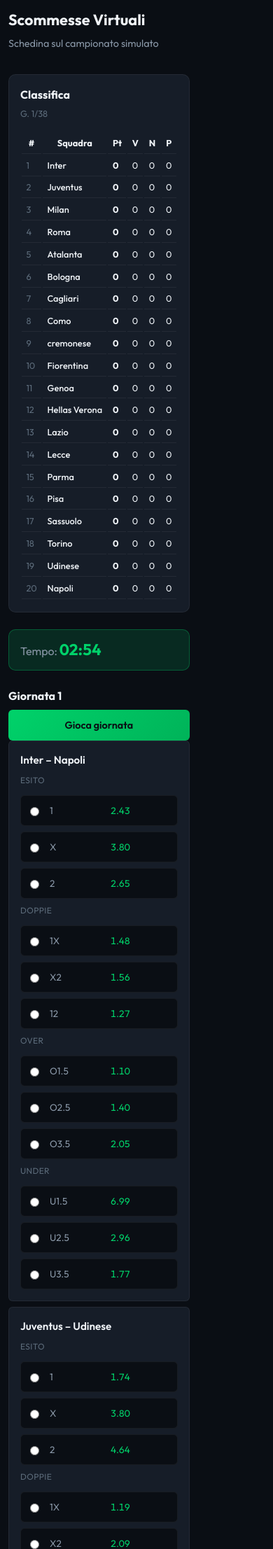
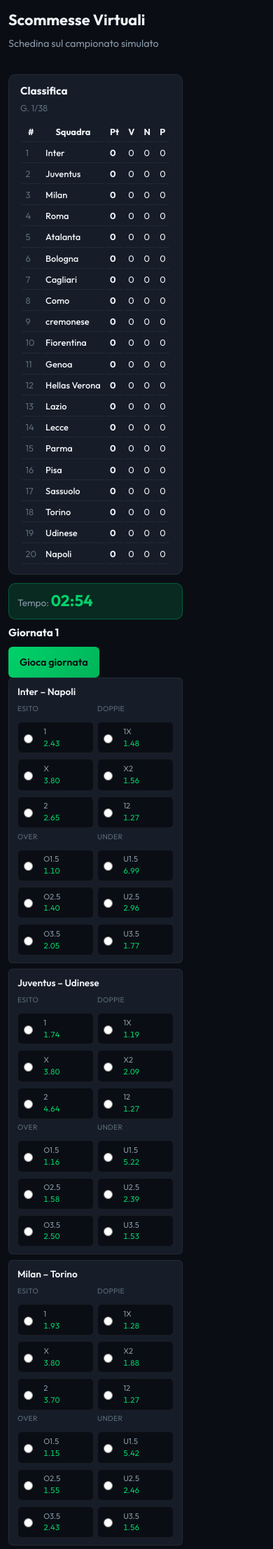
Before and after one commit to marchese565/Pippobet, a Flask app: page /virtuali in a window 390 px wide. Shown: the part 183-2396 px from the top of the page at 70% size. Run offline with Flask 3, Linux system fonts and the light colour scheme; the visitor is signed in with stand-in values (Sample User, id 1).

Commit message:
messaggio

```diff
--- a/static/style.css
+++ b/static/style.css
@@ -1866,24 +1866,76 @@
   .admin-stats { flex-direction: column; }
   .admin-stat { width: 100%; }
 
-  /* Virtuali */
-  .virtuali-centro { grid-template-columns: 1fr; }
-  .classifica-panel { position: static; }
+  /* Virtuali mobile: compatto, meno longilineo */
+  .virtuali-with-schedina { gap: 1rem; }
+  .virtuali-centro { grid-template-columns: 1fr; gap: 0.75rem; }
+  .classifica-panel {
+    position: static;
+    padding: 0.75rem 1rem;
+  }
+  .classifica-panel h2 { font-size: 0.95rem; margin-bottom: 0.25rem; }
+  .giornata-info { font-size: 0.8rem; margin-bottom: 0.5rem; }
+  .tabella-classifica { font-size: 0.8rem; }
+  .tabella-classifica th, .tabella-classifica td { padding: 0.25rem 0.35rem; }
+
+  .partite-virtuali h2 { font-size: 0.95rem; margin: 0 0 0.5rem 0; }
+  .form-gioca { margin-bottom: 0.75rem; }
+  .countdown-bar {
+    padding: 0.5rem 0.75rem;
+    margin-bottom: 0.5rem;
+  }
+  .countdown-label { font-size: 0.85rem; }
+  .countdown-value { font-size: 1.25rem; }
+  .btn-gioca { padding: 0.5rem 1rem; font-size: 0.9rem; }
+
+  /* Quote: 4 colonne affiancate, compatte */
   .quote-grid {
-    grid-template-columns: repeat(2, 1fr);
+    grid-template-columns: repeat(4, 1fr);
+    gap: 0.35rem;
+  }
+  .quote-group .group-label {
+    font-size: 0.65rem;
+    margin-bottom: 0.15rem;
+  }
+  .quote-group label {
+    padding: 0.35rem 0.25rem;
+    font-size: 0.75rem;
+    min-height: 36px;
+  }
+  .quote-group label span { flex-wrap: wrap; }
+  .quote-opzione { font-size: 0.7rem; }
+  .quote-valore { font-size: 0.75rem; }
+
+  .partita-virtuale {
+    padding: 0.6rem 0.75rem;
+    margin-bottom: 0.5rem;
+  }
+  .partita-match {
+    font-size: 0.9rem;
+    margin-bottom: 0.4rem;
+  }
+
+  /* Schedina: barra compatta */
+  .virtuali-destra { width: 100%; }
+  .schedina-panel {
+    position: static;
+    padding: 0.75rem 1rem;
+  }
+  .schedina-panel h3 { font-size: 0.9rem; margin-bottom: 0.5rem; }
+  .riep-selezioni { max-height: 100px; font-size: 0.8rem; }
+  .riep-riga { padding: 0.25rem 0; font-size: 0.85rem; }
+  .schedina-actions {
+    flex-wrap: wrap;
     gap: 0.5rem;
-  }
-  .quote-group label {
-    padding: 0.6rem 0.5rem;
-    font-size: 0.85rem;
-    min-height: 44px;
-  }
-  .partita-virtuale { padding: 1rem; }
-  .partita-match { margin-bottom: 0.5rem; }
-  .schedina-panel { position: static; }
-  .countdown-bar { padding: 0.75rem 1rem; }
-  .countdown-value { font-size: 1.5rem; }
-  .btn-gioca { width: 100%; min-height: 44px; }
+    margin-top: 0.5rem;
+  }
+  .schedina-actions label { font-size: 0.85rem; }
+  .schedina-actions input { width: 70px; padding: 0.4rem; font-size: 0.9rem; }
+  .btn-schedina { padding: 0.5rem 0.75rem; font-size: 0.85rem; }
+
+  .calendario-panel { padding: 0.75rem 1rem; }
+  .calendario-panel h3 { font-size: 0.9rem; }
+  .calendario-giornate { max-height: 180px; }
 
   /* Cronologia: tabella scrollabile */
   .tabella-cronologia {
@@ -1904,7 +1956,14 @@
   .header-right { flex-direction: column; align-items: flex-end; }
   .page-header h1 { font-size: 1.35rem; }
   .partita-titolo h1 { font-size: 1.1rem; word-break: break-word; }
-  .quote-grid { grid-template-columns: 1fr; }
+  /* Virtuali: mantieni 2x2 compatto invece di colonna unica */
+  .quote-grid {
+    grid-template-columns: repeat(2, 1fr);
+    gap: 0.3rem;
+  }
+  .quote-group label { padding: 0.3rem 0.2rem; font-size: 0.72rem; }
+  .quote-opzione, .quote-valore { font-size: 0.7rem; }
+  .partita-match { font-size: 0.85rem; }
   .site-main { padding: 0.75rem; }
   .site-footer { padding: 1rem; font-size: 0.8rem; }
 }
```
